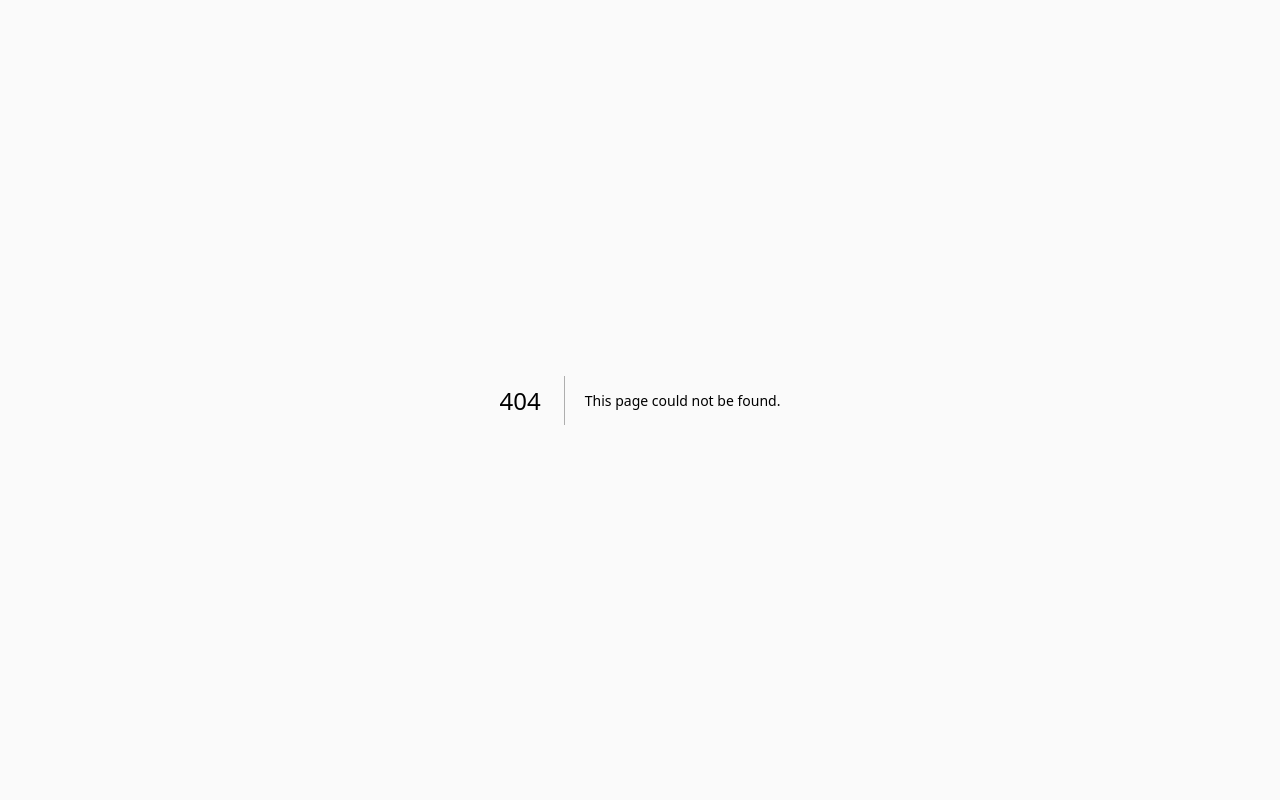
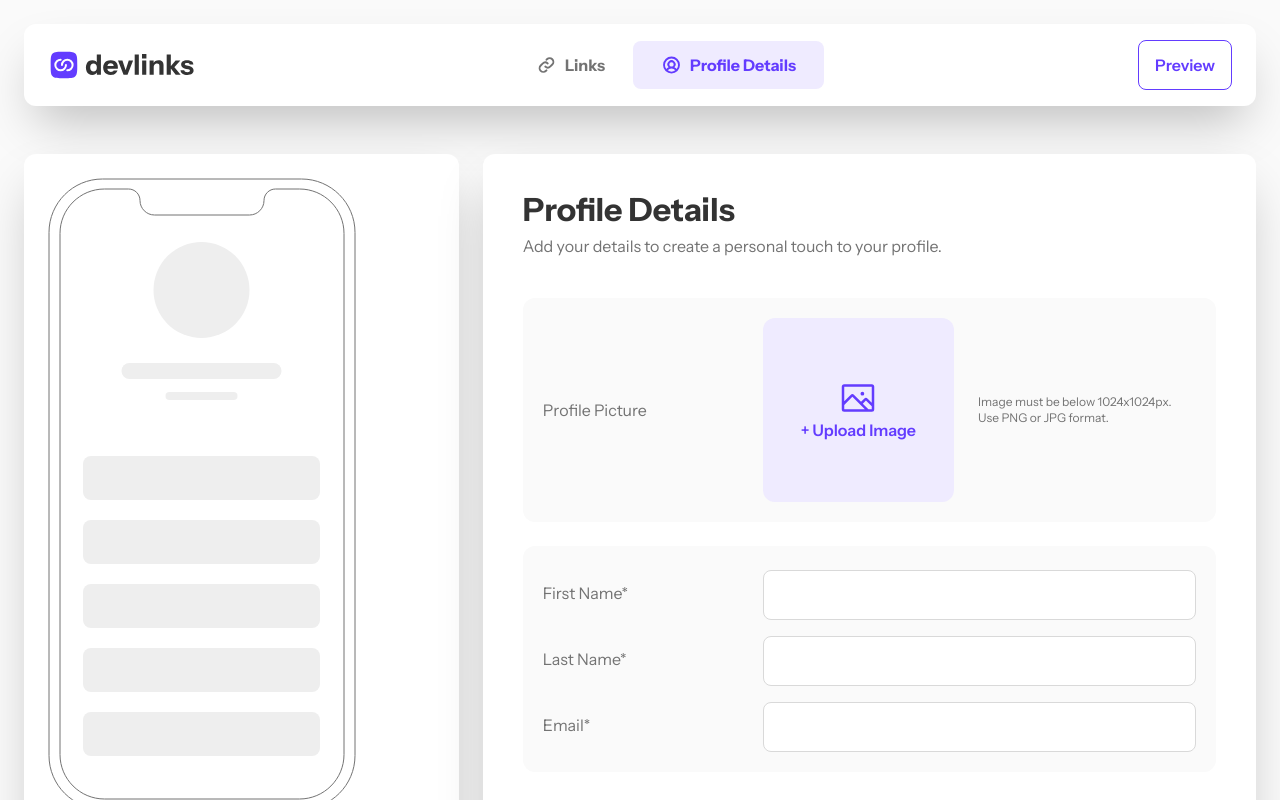
Before and after one commit to David-Henery4/Link-Share, a Next.js app: page /profile-details in a window 1280 px wide. Before the commit this address had no page. Shown: the top 800 px of the page. Built offline with nearby package versions, Linux system fonts and the light colour scheme.

Commit message:
profile-&-links-page-links-added

```diff
--- a/src/app/layout.tsx
+++ b/src/app/layout.tsx
@@ -1,6 +1,7 @@
 import type { Metadata } from "next";
 import { instrumentSans } from "./fonts/fonts";
 import "./globals.css";
+import { MobilePreviewSection, Navbar } from "@/components";
 
 export const metadata: Metadata = {
   title: "Link Share",
@@ -15,7 +16,14 @@ export default function RootLayout({
   return (
     <html lang="en" className={`${instrumentSans.variable}`}>
       <body className={`font-instrumentSans bg-lightGrey`}>
-        {children}
+        {/* {children} */}
+        <div className="w-full flex flex-col min-h-[100svh] max-w-maxBodyWidth mx-auto">
+          <Navbar />
+          <main className="w-full flex flex-row-reverse gap-6 flex-grow-[1] p-4 lgMob:p-6">
+            {children}
+            <MobilePreviewSection/>
+          </main>
+        </div>
       </body>
     </html>
   );
--- a/src/app/page.tsx
+++ b/src/app/page.tsx
@@ -1,27 +1,17 @@
 import {
-  Navbar,
+  // Navbar,
   LinksSection,
-  ProfileSection,
-  MobilePreviewSection,
-  SaveButton
+  // ProfileSection,
+  // MobilePreviewSection,
+  SaveButton,
 } from "@/components";
-
 
 export default function Home() {
   return (
-    <div className="w-full flex flex-col min-h-[100svh] max-w-maxBodyWidth mx-auto">
-      <Navbar />
-      <main className="w-full flex flex-row-reverse gap-6 flex-grow-[1] p-4 lgMob:p-6">
-        {/* Shadow is temp for development */}
-        <div className="w-full flex flex-col justify-start items-start max-w-[800px] mx-auto flex-[2] rounded-xl bg-white shadow-2xl laptop:max-w-none laptop:m-0">
-          <LinksSection />
-          {/* <ProfileSection/> */}
-          <SaveButton/>
-        </div>
-
-        {/* Shadow is temp for development */}
-        <MobilePreviewSection/>
-      </main>
+    <div className="w-full flex flex-col justify-start items-start max-w-[800px] mx-auto flex-[2] rounded-xl bg-white shadow-2xl laptop:max-w-none laptop:m-0">
+      <LinksSection />
+      {/* <ProfileSection/> */}
+      <SaveButton />
     </div>
   );
 }
--- /dev/null
+++ b/src/app/profile-details/page.tsx
@@ -0,0 +1,12 @@
+import { ProfileSection, SaveButton } from "@/components";
+
+const ProfileDetails = () => {
+  return (
+    <div className="w-full flex flex-col justify-start items-start max-w-[800px] mx-auto flex-[2] rounded-xl bg-white shadow-2xl laptop:max-w-none laptop:m-0">
+      <ProfileSection/>
+      <SaveButton/>
+    </div>
+  );
+}
+
+export default ProfileDetails
--- a/src/components/Navbar.tsx
+++ b/src/components/Navbar.tsx
@@ -1,10 +1,6 @@
 import { NavLogo, Tab } from "./nav-comps";
 import Button from "./reusable/Button";
-import {
-  LinksTabIcon,
-  PreviewEyeIcon,
-  ProfileDetailsHeaderIcon,
-} from "./icons";
+import { PreviewEyeIcon } from "./icons";
 
 const Navbar = () => {
   return (
@@ -13,12 +9,8 @@ const Navbar = () => {
       <div className="w-full px-6 py-4 flex justify-between items-center bg-white mediumTablet:rounded-xl mediumTablet:shadow-2xl">
         <NavLogo />
         <div className="w-full flex justify-center items-center">
-          <Tab label="links" isActive={true}>
-            <LinksTabIcon currentColour="fill-purple" />
-          </Tab>
-          <Tab label="profile details" isActive={false}>
-            <ProfileDetailsHeaderIcon currentColour="fill-grey" />
-          </Tab>
+          <Tab label="links" path="/" />
+          <Tab label="profile details" path="/profile-details" />
         </div>
         <Button buttonType="secondary" size="secondarySmall">
           <PreviewEyeIcon />
--- a/src/components/nav-comps/Tab.tsx
+++ b/src/components/nav-comps/Tab.tsx
@@ -1,21 +1,39 @@
-import { PropsWithChildren } from "react";
+"use client";
+import Link from "next/link";
+import { usePathname } from "next/navigation";
+import { LinksTabIcon, ProfileDetailsHeaderIcon } from "../icons";
 
-interface TabTypes extends PropsWithChildren {
+interface TabTypes {
   label: "links" | "profile details";
-  isActive: boolean;
+  path: "/" | "/profile-details";
 }
 
-const Tab = ({ label, isActive, children }: TabTypes) => {
+const Tab = ({ label, path }: TabTypes) => {
+  const pathname = usePathname()
+  //
   return (
-    <button
+    <Link
+      href={path}
       aria-label={label}
       className={`px-7 py-3 rounded-lg group font-bold inline-flex justify-center items-center flex-row-reverse gap-2 hover:text-purple ${
-        isActive ? "bg-purpleLight text-purple" : "text-grey"
+        pathname === path ? "bg-purpleLight text-purple" : "text-grey"
       }`}
     >
-      <span className="capitalize hidden group-hover:text-purple lgMob:block">{label}</span>
-      <span>{children}</span>
-    </button>
+      <span className="capitalize hidden group-hover:text-purple lgMob:block">
+        {label}
+      </span>
+      <span>
+        {path === "/profile-details" ? (
+          <ProfileDetailsHeaderIcon
+            currentColour={`${pathname === path ? "fill-purple" : "fill-grey"}`}
+          />
+        ) : (
+          <LinksTabIcon
+            currentColour={`${pathname === path ? "fill-purple" : "fill-grey"}`}
+          />
+        )}
+      </span>
+    </Link>
   );
 };
 
```
